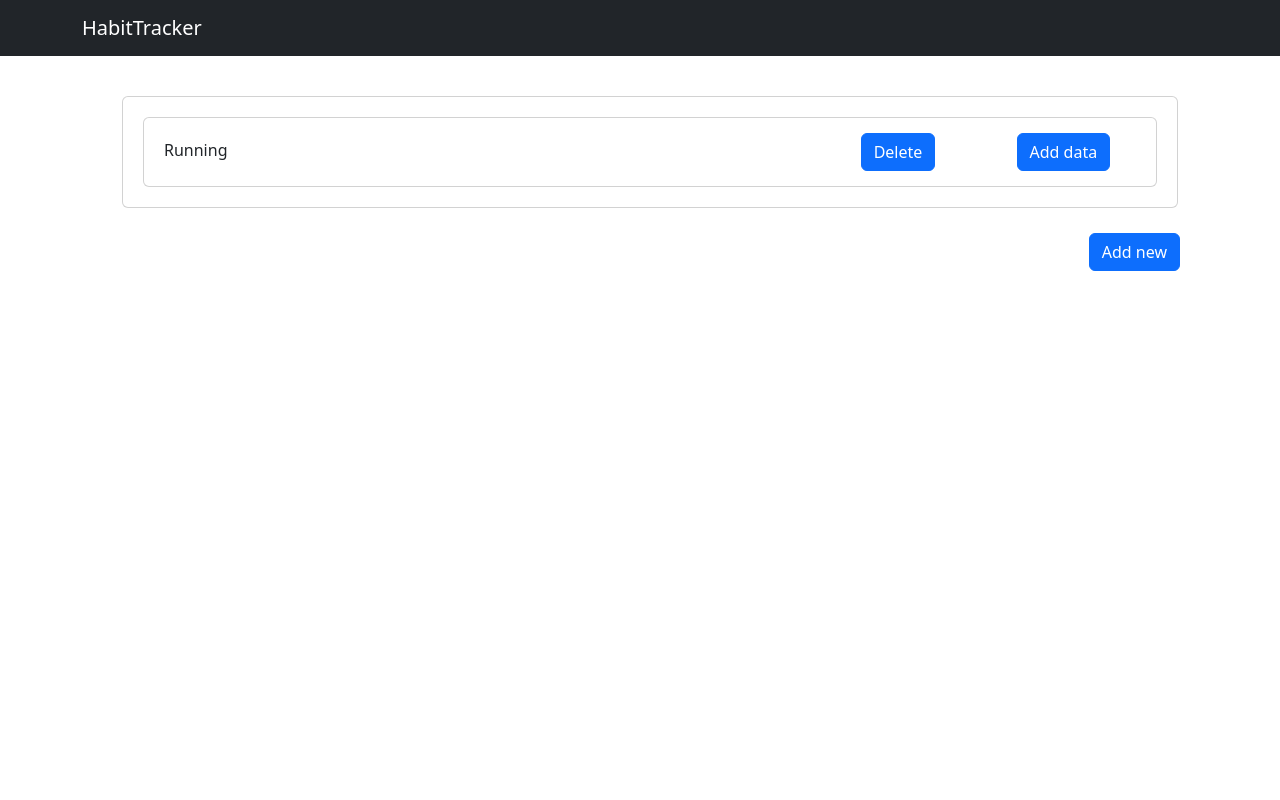
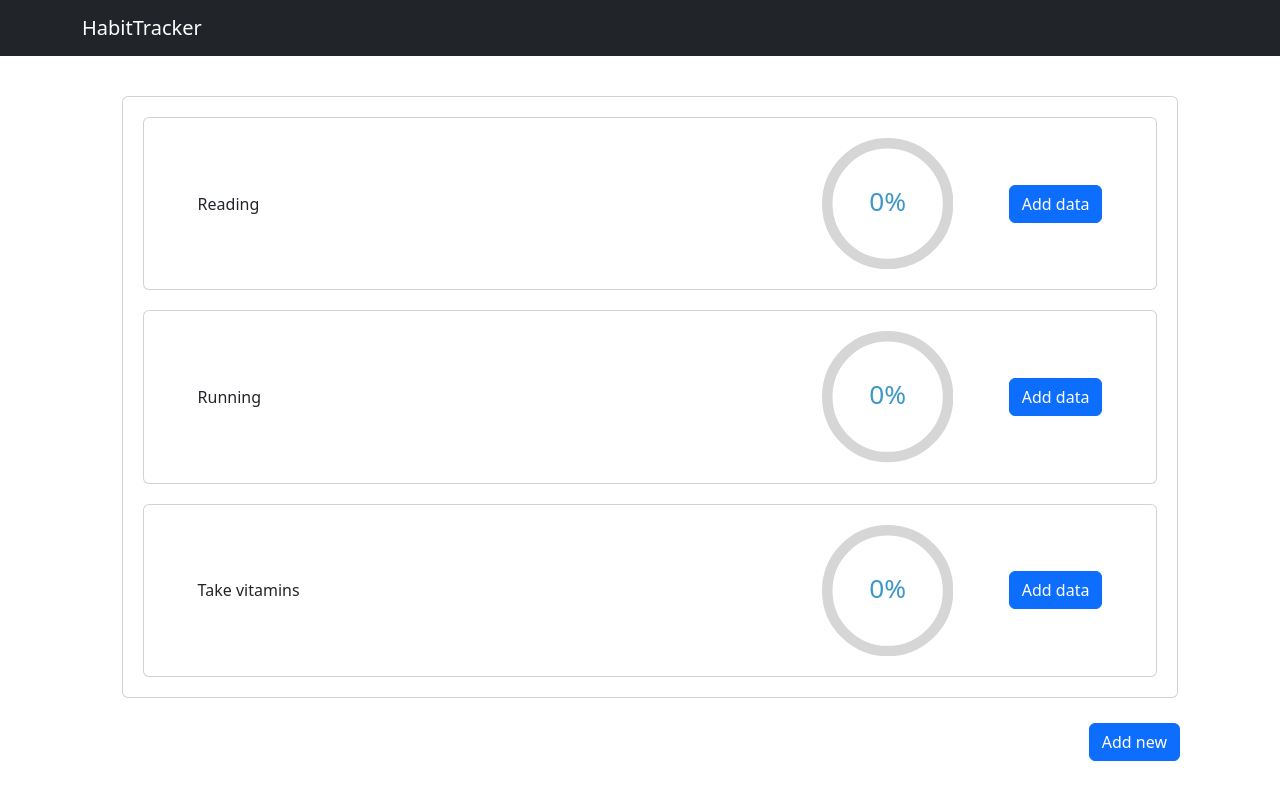
Before and after one commit to hjeronen/habitTracker, a React (Vite) app: page / in a window 1280 px wide. Built offline with nearby package versions, Linux system fonts and the light colour scheme; data requests are answered from the project's data file.

Commit message:
Refactor code and improve styling

```diff
--- a/db.json
+++ b/db.json
@@ -63,6 +63,70 @@
         }
       ],
       "id": 1522
+    },
+    {
+      "name": "Reading",
+      "dataValues": [
+        {
+          "type": "Read pages",
+          "unit": "pages",
+          "dataPoints": [
+            {
+              "date": "2023-12-28T18:10:14.748Z",
+              "value": "50"
+            },
+            {
+              "date": "2023-12-28T18:12:40.430Z",
+              "value": "50"
+            },
+            {
+              "date": "2023-12-28T18:13:29.093Z",
+              "value": "10"
+            },
+            {
+              "date": "2023-12-28T18:23:34.749Z",
+              "value": "10"
+            },
+            {
+              "date": "2023-12-29T16:54:01.189Z",
+              "value": "10"
+            }
+          ],
+          "target": "10000",
+          "goal": "200"
+        }
+      ],
+      "id": 1385
+    },
+    {
+      "name": "Take vitamins",
+      "dataValues": [
+        {
+          "type": "C",
+          "unit": "micrograms",
+          "dataPoints": [
+            {
+              "date": "2023-12-28T18:11:43.946Z",
+              "value": "5"
+            }
+          ],
+          "target": "1000",
+          "goal": "20"
+        },
+        {
+          "type": "D",
+          "unit": "micrograms",
+          "dataPoints": [
+            {
+              "date": "2023-12-28T18:11:43.946Z",
+              "value": "5"
+            }
+          ],
+          "target": "1000",
+          "goal": "20"
+        }
+      ],
+      "id": 2990
     }
   ]
 }
--- a/src/App.jsx
+++ b/src/App.jsx
@@ -42,8 +42,8 @@ const App = () => {
           .concat(returnedHabit)
       )
       selected.id === returnedHabit.id
-      ? setSelected(returnedHabit)
-      : setSelected(null)
+        ? setSelected(returnedHabit)
+        : setSelected(null)
     } catch (exception) {
       console.log(exception)
     }
@@ -53,6 +53,8 @@ const App = () => {
     try {
       habitService.deleteHabit(id)
       setHabits(habits.filter(h => h.id !== id))
+      setSelected(null)
+      setView('home')
     } catch (exception) {
       console.log(exception)
     }
@@ -61,13 +63,26 @@ const App = () => {
   const renderView = () => {
     switch (view) {
       case 'form':
-        return <HabitForm createNew={createNew} setView={setView} />
+        return <HabitForm
+          createNew={createNew}
+          setView={setView} />
       case 'habit':
-        return <HabitView habit={selected} setView={setView} />
+        return <HabitView
+          habit={selected}
+          setView={setView}
+          deleteHabit={deleteHabit} />
       case 'datapoints':
-        return <DataPoints habit={selected} setView={setView} updateHabit={updateHabit} />
+        return <DataPoints
+          habit={selected}
+          setView={setView}
+          updateHabit={updateHabit} />
       default:
-        return <Home habits={habits} deleteHabit={deleteHabit} selectHabit={setSelected} updateHabit={updateHabit} setView={setView} />
+        return <Home
+          habits={habits}
+          deleteHabit={deleteHabit}
+          selectHabit={setSelected}
+          updateHabit={updateHabit}
+          setView={setView} />
     }
   }
 
--- a/src/components/DailyProgress.jsx
+++ b/src/components/DailyProgress.jsx
@@ -1,61 +1,44 @@
-import Chart from 'chart.js/auto'
-import { CategoryScale } from 'chart.js'
-import { useState } from 'react'
-import { Pie } from 'react-chartjs-2'
+import { Col, Container, Row } from 'react-bootstrap'
+import { CircularProgressbar } from 'react-circular-progressbar'
+import 'react-circular-progressbar/dist/styles.css'
+import { getFormattedDate } from '../utils/utils'
 
-const testData = [
-  {
-    id: 1,
-    year: 2016,
-    userGain: 80000,
-    userLost: 823
-  },
-  {
-    id: 2,
-    year: 2017,
-    userGain: 45677,
-    userLost: 345
-  },
-  {
-    id: 3,
-    year: 2018,
-    userGain: 78888,
-    userLost: 555
-  },
-  {
-    id: 4,
-    year: 2019,
-    userGain: 90000,
-    userLost: 4555
-  },
-  {
-    id: 5,
-    year: 2020,
-    userGain: 4300,
-    userLost: 234
+const DailyProgress = ({ habit }) => {
+
+  const getTodaysProgressInDataValue = (dataValue) => {
+    const today = getFormattedDate(new Date())
+    const current = dataValue.dataPoints
+      .map(dataPoint => getFormattedDate(dataPoint.date) === today
+        ? parseInt(dataPoint.value)
+        : 0)
+      .reduce((value, sum) => value + sum, 0)
+    return current
   }
-]
 
-Chart.register(CategoryScale)
+  const getTodaysPercentage = (current, goal) => Math.floor((current / goal) * 100)
 
-const DailyProgress = () => {
-  const [chartData, setChartData] = useState(testData)
+  const getTodaysProgressInAllDataValues = () => {
+    const valuesWithGoals = habit.dataValues.filter(value => value.goal ? true : false)
+    const allPercentages = valuesWithGoals.map(value => {
+      if (value.goal) {
+        const progress = getTodaysProgressInDataValue(value)
+        return getTodaysPercentage(progress, parseInt(value.goal))
+      }
+    })
+    const average = allPercentages.reduce((value, sum) => value + sum, 0) / allPercentages.length
+    return Math.floor(average)
+  }
+
+  const todaysProgress = getTodaysProgressInAllDataValues()
 
   return (
-    <div className="chart-container">
-      <h2 style={{ textAlign: "center" }}>Pie Chart</h2>
-      <Pie
-        data={chartData}
-        options={{
-          plugins: {
-            title: {
-              display: true,
-              text: "Users Gained between 2016-2020"
-            }
-          }
-        }}
-      />
-    </div>
+    <Container className='progressbar-container'>
+      <Row>
+        <Col>
+          <CircularProgressbar value={todaysProgress} text={`${todaysProgress}%`} />
+        </Col>
+      </Row>
+    </Container>
   )
 }
 
--- a/src/components/DataPointForm.jsx
+++ b/src/components/DataPointForm.jsx
@@ -35,7 +35,7 @@ const DataPointForm = ({ habit, addDataToHabit }) => {
               />
             </Col>
             <Col sm='2'>
-              <p>{data.unit}</p>
+              <p className='text-p-left'>{data.unit}</p>
             </Col>
           </Row>
         )}
--- a/src/components/Habit.jsx
+++ /dev/null
@@ -1,9 +0,0 @@
-const Habit = ({ habit }) => {
-  return (
-    <>
-      {habit.name}
-    </>
-  )
-}
-
-export default Habit
--- a/src/components/Home.jsx
+++ b/src/components/Home.jsx
@@ -1,9 +1,14 @@
 import { useState } from 'react'
 import { Card, Container, Col, Button, Row } from 'react-bootstrap'
-import Habit from './Habit'
+import DailyProgress from './DailyProgress'
 import DataPointForm from './DataPointForm'
 
-const Home = ({ habits, deleteHabit, selectHabit, updateHabit, setView }) => {
+const Home = ({
+  habits,
+  selectHabit,
+  updateHabit,
+  setView }) => {
+
   const [showForm, setShowForm] = useState(habits.map(() => false))
 
   const showHabit = (habit) => {
@@ -12,7 +17,7 @@ const Home = ({ habits, deleteHabit, selectHabit, updateHabit, setView }) => {
   }
 
   const addDataToHabit = (habit, dataPoints) => {
-    const newHabit = {...habit}
+    const newHabit = { ...habit }
     for (let i = 0; i < dataPoints.length; i++) {
       const oldDataPoints = habit.dataValues[i].dataPoints
       const newDataPoint = {
@@ -36,24 +41,38 @@ const Home = ({ habits, deleteHabit, selectHabit, updateHabit, setView }) => {
       <Card>
         {habits.length === 0
           ? <Card>No tracked activities yet.</Card>
-          : habits.map((habit, i) =>
+          : habits
+            .sort((a, b) => {
+              if (a.name < b.name) {
+                return -1
+              } else if (a.name > b.name) {
+                return 1
+              }
+              return 0
+            })
+            .map((habit, i) =>
               <Card key={habit.id} className='habit-card'>
                 <Container>
                   <Row>
-                  <Col xs={12} md={8} className='habit' onClick={() => showHabit(habit)}>
-                    <Habit habit={habit} />
+                    <Col xs='7' className='habitcard-column-habit' onClick={() => showHabit(habit)}>
+                      {habit.name}
                     </Col>
-                  <Col xs={3} md={2} className='button-column'>
-                    <Button onClick={() => deleteHabit(habit.id)}>Delete</Button>
+                    <Col xs='2'>
+                      <DailyProgress habit={habit} />
                     </Col>
-                  <Col xs={3} md={2} className='button-column'>
-                    <Button onClick={() => toggleDataForm(i)}>{showForm[i] ? 'Hide' : 'Add data'}</Button>
+                    <Col xs='auto' className='habitcard-column-button'>
+                      <Button
+                        onClick={() => toggleDataForm(i)}>
+                        {showForm[i] ? 'Hide' : 'Add data'}
+                      </Button>
                     </Col>
                   </Row>
+                  {showForm[i] &&
+                    <DataPointForm
+                      habit={habit}
+                      addDataToHabit={addDataToHabit} />
+                  }
                 </Container>
-              {showForm[i] &&
-                <DataPointForm habit={habit} addDataToHabit={addDataToHabit} />
-              }
               </Card>
             )
         }
--- a/src/styles.css
+++ b/src/styles.css
@@ -39,8 +39,16 @@
 
 .text-p {
     padding: 6px;
+    margin: auto;
     display: flex;
     justify-content: right;
+}
+
+.text-p-left {
+    padding: 6px;
+    margin: auto;
+    display: flex;
+    justify-content: left;
 }
 
 input[type=text] {
@@ -49,10 +57,14 @@ input[type=text] {
     box-sizing: border-box;
 }
 
+input[type=number] {
+    width: 100%;
+    padding: 5px;
+    box-sizing: border-box;
+}
+
 .habit-card {
     margin: 10px;
-    text-align: left;
-    padding: 10px;
 }
 
 .habit-card:hover {
@@ -61,6 +73,19 @@ input[type=text] {
 
 .habit {
     padding: 10px;
+    display: flex;
+    justify-content: center;
+}
+
+.habitcard-column-habit {
+    margin: auto;
+    padding: 10px;
+}
+
+.habitcard-column-button {
+    margin: auto;
+    padding: 10px;
+    text-align: right;
 }
 
 .button-column {
@@ -101,14 +126,26 @@ input[type=text] {
 }
 
 .habitview-button-bar {
-    margin: 10px;
+    display: inline-block;
+    text-align: center;
+    padding-top: 10px;
+    padding-left: 60px;
+    padding-right: 50px;
+}
+
+.habitview-button-col {
+    margin: auto;
+}
+
+.habitview-button {
+    width: 150px;
 }
 
 .progressbar-container {
     display: flex;
     justify-content: center;
-    margin: 10px;
-    padding: 10px;
+    margin: 5px;
+    padding: 5px;
 }
 
 .progressbar-text {
--- /dev/null
+++ b/src/utils/utils.js
@@ -0,0 +1,8 @@
+export const getFormattedDate = (dateString) => {
+  const date = new Date(dateString)
+  const day = String(date.getDate()).padStart(2, '0') // Ensures the day is two digits
+  const month = String(date.getMonth() + 1).padStart(2, '0') // Adds 1 because months are 0-indexed
+  const year = date.getFullYear()
+
+  return `${day}/${month}/${year}`
+}
```
Also changed, not shown: src/components/HabitView.jsx (+28 -22 lines). Lines whose indentation alone changed are shown as unchanged.
